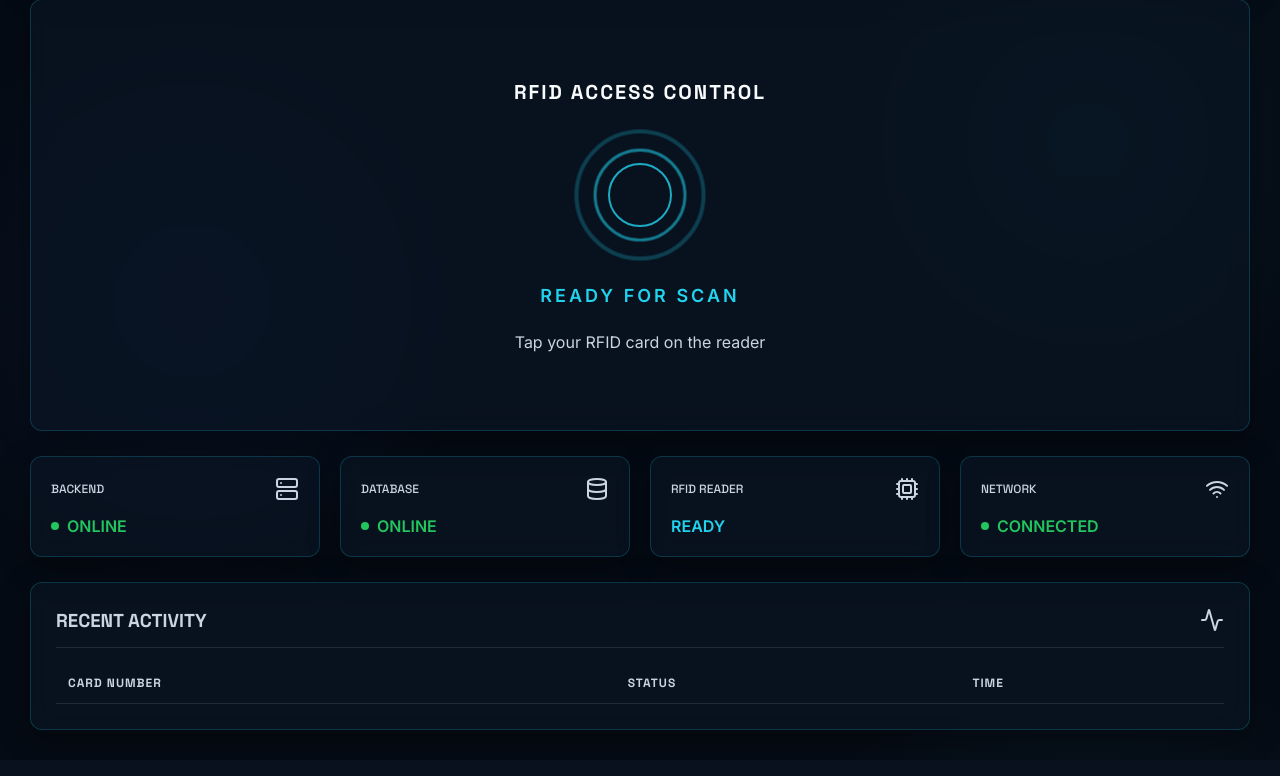
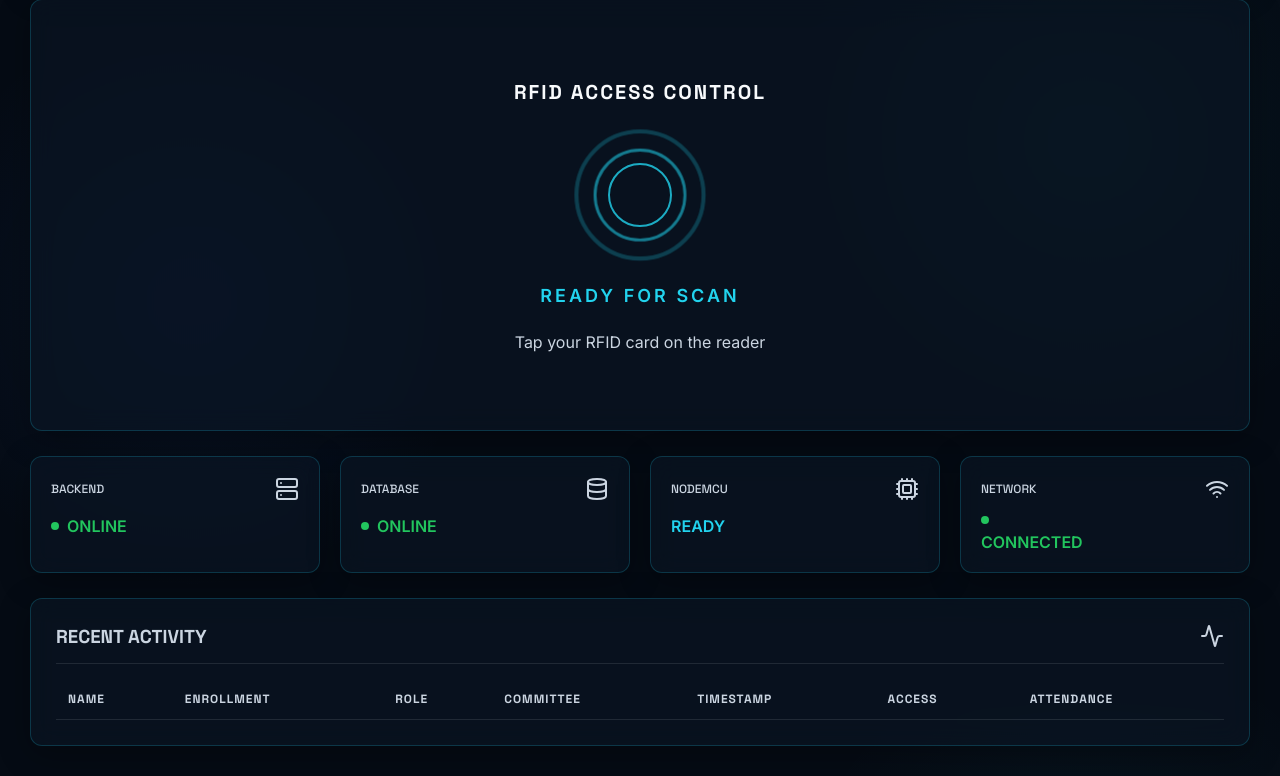
Before and after one commit to devmdave/GU-RFID-COUNCIL-PROJECT, a Flask app: template software/templates/dashboard.html in a window 1280 px wide. Shown: the part 99-875 px from the top of the page. Before the commit the page ends 837 px from the top, so only its background shows below. Run offline with Flask 3, Linux system fonts and the light colour scheme; the template is opened without the code that fills it, so the values that code supplies are empty; some libraries are stand-ins or nearby versions.

Commit message:
implemented access feature of students (exit logs if 15 mins timeframe)

```diff
--- a/software/app.py
+++ b/software/app.py
@@ -7,7 +7,9 @@ import re
 import time
 import requests
 from functools import wraps
-from flask import Flask, request, jsonify, render_template, redirect, url_for, session, abort, Response
+from flask import Flask, request, jsonify, render_template, redirect, url_for, session, abort, Response, send_file
+import io
+import openpyxl
 from flask_sqlalchemy import SQLAlchemy
 from flask_migrate import Migrate
 from werkzeug.security import generate_password_hash, check_password_hash
@@ -45,16 +47,28 @@ class Card(db.Model):
     id = db.Column(db.Integer, primary_key=True)
     number = db.Column(db.String(50), unique=True, nullable=False)
     active = db.Column(db.Boolean, default=True, nullable=False)
+    name = db.Column(db.String(100), nullable=True)
+    enrollment = db.Column(db.String(50), nullable=True)
+    role = db.Column(db.String(50), nullable=True)
+    committee = db.Column(db.String(50), nullable=True)
 
 class AccessLog(db.Model):
     __tablename__ = 'access_logs'
     id = db.Column(db.Integer, primary_key=True)
     number = db.Column(db.String(50), nullable=False)
+    name = db.Column(db.String(100), nullable=True)
+    enrollment = db.Column(db.String(50), nullable=True)
+    role = db.Column(db.String(50), nullable=True)
+    committee = db.Column(db.String(50), nullable=True)
     access = db.Column(db.String(20), nullable=False)
+    attendance = db.Column(db.String(20), nullable=True)
     timestamp = db.Column(db.DateTime, default=datetime.datetime.utcnow)
 
 # SSE client queues
 sse_clients = []
+
+# Global memory for NodeMCU IP
+last_known_nodemcu_ip = None
 
 # --- AUTH & RBAC DECORATORS ---
 
@@ -126,6 +140,11 @@ def logout():
 def dashboard():
     return render_template('dashboard.html')
 
+@app.route('/access-logs')
+@login_required
+def access_logs_page():
+    return render_template('access_logs.html')
+
 @app.route('/settings')
 @login_required
 @role_required('superadmin', 'admin')
@@ -176,6 +195,9 @@ def create_user():
 
 @app.route('/verify', methods=['POST'])
 def verify():
+    global last_known_nodemcu_ip
+    last_known_nodemcu_ip = request.remote_addr
+
     data = request.get_json()
     if not data or 'number' not in data:
         return jsonify({"success": False, "error": "Missing number in payload"}), 400
@@ -183,43 +205,206 @@ def verify():
     number = str(data['number']).strip()
     if not number:
         return jsonify({"success": False, "error": "Empty number"}), 400
+
     card = Card.query.filter_by(number=number).first()
-    access_status = "granted" if card and card.active else "denied"
+    if not card or not card.active:
+        return jsonify({"success": False, "access": "denied", "message": "Card not found or inactive"})
 
-    new_log = AccessLog(number=number, access=access_status)
-    db.session.add(new_log)
-    db.session.commit()
+    now = datetime.datetime.utcnow()
 
-    event_data = {
-        "id": new_log.id,
-        "number": number,
-        "access": access_status,
-        "timestamp": new_log.timestamp.strftime("%H:%M:%S")
-    }
+    if card.enrollment:
+        latest_log = AccessLog.query.filter_by(enrollment=card.enrollment).order_by(AccessLog.timestamp.desc()).first()
+    else:
+        latest_log = AccessLog.query.filter_by(number=number).order_by(AccessLog.timestamp.desc()).first()
 
-    for q in sse_clients:
-        q.put({"success": True, "scan": event_data})
+    if latest_log and latest_log.access == 'ENTRY' and latest_log.attendance == 'PENDING':
+        elapsed = (now - latest_log.timestamp).total_seconds()
+        if elapsed >= 15 * 60:
+            access_status = "EXIT"
+            attendance_status = "COUNTED"
+            logged = True
 
-    print(f"Received number: {number}", file=sys.stderr)
-    print(f"Access: {access_status.upper()}", file=sys.stderr)
+            new_log = AccessLog(
+                number=number,
+                name=card.name,
+                enrollment=card.enrollment,
+                role=card.role,
+                committee=card.committee,
+                access=access_status,
+                attendance=attendance_status,
+                timestamp=now
+            )
+            db.session.add(new_log)
+            db.session.commit()
 
-    return jsonify({"success": True, "access": access_status})
+            event_data = {
+                "id": new_log.id,
+                "number": number,
+                "name": card.name,
+                "enrollment": card.enrollment,
+                "role": card.role,
+                "committee": card.committee,
+                "access": access_status,
+                "attendance": attendance_status,
+                "timestamp": new_log.timestamp.strftime("%H:%M:%S")
+            }
+
+            for q in sse_clients:
+                q.put({"success": True, "scan": event_data})
+
+            return jsonify({
+                "success": True,
+                "access": "exit",
+                "attendance": "counted",
+                "logged": True
+            })
+        else:
+            event_data = {
+                "number": number,
+                "name": card.name,
+                "access": "blocked",
+                "message": "Minimum 15 minutes are required between Entry and Exit."
+            }
+            for q in sse_clients:
+                q.put({"success": True, "scan": event_data, "blocked": True})
+
+            return jsonify({
+                "success": True,
+                "access": "blocked",
+                "attendance": "not_counted",
+                "logged": False,
+                "message": "Attendance will not be counted. Minimum 15 minutes are required between Entry and Exit."
+            })
+    else:
+        access_status = "ENTRY"
+        attendance_status = "PENDING"
+        logged = True
+
+        new_log = AccessLog(
+            number=number,
+            name=card.name,
+            enrollment=card.enrollment,
+            role=card.role,
+            committee=card.committee,
+            access=access_status,
+            attendance=attendance_status,
+            timestamp=now
+        )
+        db.session.add(new_log)
+        db.session.commit()
+
+        event_data = {
+            "id": new_log.id,
+            "number": number,
+            "name": card.name,
+            "enrollment": card.enrollment,
+            "role": card.role,
+            "committee": card.committee,
+            "access": access_status,
+            "attendance": attendance_status,
+            "timestamp": new_log.timestamp.strftime("%H:%M:%S")
+        }
+
+        for q in sse_clients:
+            q.put({"success": True, "scan": event_data})
+
+        return jsonify({
+            "success": True,
+            "access": "entry",
+            "attendance": "pending",
+            "logged": True
+        })
 
 @app.route('/api/access-logs', methods=['GET'])
 @login_required
 def access_logs():
-    logs = AccessLog.query.order_by(AccessLog.timestamp.desc()).limit(15).all()
+    query = AccessLog.query
+
+    date_str = request.args.get('date')
+    if date_str:
+        try:
+            target_date = datetime.datetime.strptime(date_str, '%Y-%m-%d').date()
+            start_dt = datetime.datetime.combine(target_date, datetime.datetime.min.time())
+            end_dt = datetime.datetime.combine(target_date, datetime.datetime.max.time())
+            query = query.filter(AccessLog.timestamp >= start_dt, AccessLog.timestamp <= end_dt)
+        except ValueError:
+            pass
+
+    query = query.order_by(AccessLog.timestamp.desc())
+
+    limit_str = request.args.get('limit')
+    if limit_str != 'all':
+        try:
+            limit = int(limit_str) if limit_str else 15
+            query = query.limit(limit)
+        except ValueError:
+            query = query.limit(15)
+
+    logs = query.all()
     logs_data = [{
         "id": log.id,
         "number": log.number,
+        "name": log.name,
+        "enrollment": log.enrollment,
+        "role": log.role,
+        "committee": log.committee,
         "access": log.access,
-        "timestamp": log.timestamp.strftime("%H:%M:%S")
+        "attendance": log.attendance,
+        "timestamp": log.timestamp.strftime("%Y-%m-%d %H:%M:%S")
     } for log in logs]
 
     return jsonify({
         "success": True,
         "logs": logs_data
     })
+
+@app.route('/api/access-logs/export', methods=['GET'])
+@login_required
+def export_access_logs():
+    query = AccessLog.query
+    date_str = request.args.get('date')
+    filename = "access_logs_all.xlsx"
+
+    if date_str:
+        try:
+            target_date = datetime.datetime.strptime(date_str, '%Y-%m-%d').date()
+            start_dt = datetime.datetime.combine(target_date, datetime.datetime.min.time())
+            end_dt = datetime.datetime.combine(target_date, datetime.datetime.max.time())
+            query = query.filter(AccessLog.timestamp >= start_dt, AccessLog.timestamp <= end_dt)
+            filename = f"access_logs_{date_str}.xlsx"
+        except ValueError:
+            pass
+
+    logs = query.order_by(AccessLog.timestamp.desc()).all()
+
+    wb = openpyxl.Workbook()
+    ws = wb.active
+    ws.title = "Access Logs"
+
+    headers = ["Name", "Enrollment", "Role", "Committee", "Timestamp", "Access", "Attendance"]
+    ws.append(headers)
+
+    for log in logs:
+        ws.append([
+            log.name or '-',
+            log.enrollment or '-',
+            log.role or '-',
+            log.committee or '-',
+            log.timestamp.strftime("%Y-%m-%d %H:%M:%S") if log.timestamp else '-',
+            log.access or '-',
+            log.attendance or '-'
+        ])
+
+    output = io.BytesIO()
+    wb.save(output)
+    output.seek(0)
+
+    return send_file(
+        output,
+        as_attachment=True,
+        download_name=filename,
+        mimetype='application/vnd.openxmlformats-officedocument.spreadsheetml.sheet'
+    )
 
 @app.route('/api/scan-events', methods=['GET'])
 @login_required
@@ -300,5 +485,45 @@ def serial_stream():
 
     return Response(generate(), mimetype='text/event-stream')
 
+@app.route('/api/device/status', methods=['GET'])
+@login_required
+def device_status():
+    try:
+        r = requests.get('http://host.docker.internal:8765/network-status', timeout=5)
+        net_info = r.json()
+    except Exception:
+        net_info = {
+            "status": "disconnected",
+            "ip": None,
+            "ssid": None,
+            "interface": None
+        }
+
+    nodemcu_info = {
+        "status": "offline",
+        "device": "NodeMCU",
+        "ip": None,
+        "uptime": None
+    }
+
+    global last_known_nodemcu_ip
+
+    if last_known_nodemcu_ip:
+        nodemcu_info["ip"] = last_known_nodemcu_ip
+        try:
+            r = requests.get(f'http://{last_known_nodemcu_ip}/status', timeout=2)
+            if r.status_code == 200:
+                data = r.json()
+                nodemcu_info.update(data)
+                nodemcu_info["status"] = "online"
+        except Exception:
+            pass
+
+    return jsonify({
+        "success": True,
+        "nodemcu": nodemcu_info,
+        "network": net_info
+    })
+
 if __name__ == '__main__':
     app.run(host='0.0.0.0', port=5000)
--- a/software/static/css/style.css
+++ b/software/static/css/style.css
@@ -433,6 +433,30 @@ body {
     border: 1px solid var(--status-red);
 }
 
+.badge-entry {
+    background: rgba(34, 211, 238, 0.2);
+    color: var(--accent-cyan);
+    border: 1px solid var(--accent-cyan);
+}
+
+.badge-exit {
+    background: rgba(37, 99, 235, 0.2);
+    color: var(--accent-blue-light);
+    border: 1px solid var(--accent-blue-light);
+}
+
+.badge-counted {
+    background: var(--status-green-glow);
+    color: var(--status-green);
+    border: 1px solid var(--status-green);
+}
+
+.badge-pending {
+    background: rgba(234, 179, 8, 0.2);
+    color: #EAB308;
+    border: 1px solid #EAB308;
+}
+
 /* Modal */
 .modal-overlay {
     position: fixed;
--- a/software/static/js/dashboard.js
+++ b/software/static/js/dashboard.js
@@ -23,7 +23,10 @@ function initSSE() {
         try {
             const data = JSON.parse(event.data);
             if (data.success && data.scan) {
-                showModal(data.scan);
+                showModal(data.scan, data.blocked);
+                if (!data.blocked) {
+                    addToActivityTable(data.scan);
+                }
             }
         } catch (e) {
             console.error("Error parsing SSE data", e);
@@ -53,43 +56,65 @@ async function fetchAccessLogsOnce() {
 }
 
 function addToActivityTable(data) {
-    const isGranted = data.access === 'granted';
-    const badgeClass = isGranted ? 'badge-granted' : 'badge-denied';
-    const statusText = isGranted ? 'GRANTED' : 'DENIED';
+    let accessBadge = 'badge-denied';
+    if (data.access === 'EXIT') accessBadge = 'badge-exit';
+    if (data.access === 'ENTRY') accessBadge = 'badge-entry';
+
+    let attBadge = 'badge-denied';
+    if (data.attendance === 'COUNTED') attBadge = 'badge-counted';
+    if (data.attendance === 'PENDING') attBadge = 'badge-pending';
 
     const tr = document.createElement('tr');
     tr.innerHTML = `
-        <td class="font-space">${data.number}</td>
-        <td><span class="badge ${badgeClass}">${statusText}</span></td>
-        <td>${data.timestamp}</td>
+        <td class="font-space">${data.name || '-'}</td>
+        <td class="font-space">${data.enrollment || '-'}</td>
+        <td>${data.role || '-'}</td>
+        <td>${data.committee || '-'}</td>
+        <td>${data.timestamp || '-'}</td>
+        <td><span class="badge ${accessBadge}">${data.access || '-'}</span></td>
+        <td><span class="badge ${attBadge}">${data.attendance || '-'}</span></td>
     `;
 
-    // Insert at top
     activityTbody.insertBefore(tr, activityTbody.firstChild);
 
-    // Keep only last 10 rows
-    if (activityTbody.children.length > 10) {
+    if (activityTbody.children.length > 15) {
         activityTbody.removeChild(activityTbody.lastChild);
     }
 }
 
-function showModal(data) {
+function showModal(data, isBlocked = false) {
     clearTimeout(modalTimeout);
 
-    const isGranted = data.access === 'granted';
+    const isGranted = !isBlocked && data.access !== 'denied';
 
     // Reset classes
     modalCard.className = 'modal-card glass-panel';
-    modalCard.classList.add(isGranted ? 'modal-granted' : 'modal-denied');
+    if (isBlocked) {
+        modalCard.classList.add('modal-denied'); // use denied color/styles
+    } else if (isGranted) {
+        modalCard.classList.add('modal-granted');
+    } else {
+        modalCard.classList.add('modal-denied');
+    }
 
     // Update content
-    modalCardNumber.textContent = data.number;
+    modalCardNumber.textContent = data.name ? `${data.name} (${data.number})` : data.number;
 
-    if (isGranted) {
-        modalTitle.textContent = 'ACCESS GRANTED';
-        modalMessage.textContent = 'Access has been granted.';
+    if (isBlocked) {
+        modalTitle.textContent = 'ATTENDANCE NOT COUNTED';
+        modalMessage.innerHTML = 'Minimum 15 minutes are required between<br>Entry and Exit.';
+        modalIcon.setAttribute('data-lucide', 'x-circle');
+        modalBadge.innerHTML = '<i data-lucide="x"></i> BLOCKED';
+    } else if (isGranted) {
+        if (data.access === 'EXIT') {
+            modalTitle.textContent = 'VALID EXIT';
+            modalMessage.textContent = 'Access has been logged as EXIT.';
+        } else {
+            modalTitle.textContent = 'VALID ENTRY';
+            modalMessage.textContent = 'Access has been logged as ENTRY.';
+        }
         modalIcon.setAttribute('data-lucide', 'check-circle');
-        modalBadge.innerHTML = '<i data-lucide="check"></i> VERIFIED';
+        modalBadge.innerHTML = `<i data-lucide="check"></i> ${data.attendance || 'VERIFIED'}`;
     } else {
         modalTitle.textContent = 'ACCESS DENIED';
         modalMessage.textContent = 'Access has been denied.';
@@ -103,10 +128,10 @@ function showModal(data) {
     // Show modal
     modalOverlay.classList.add('active');
 
-    // Auto close after 3 seconds
+    // Auto close after 4 seconds
     modalTimeout = setTimeout(() => {
         closeModal();
-    }, 3000);
+    }, 4000);
 }
 
 function closeModal() {
--- /dev/null
+++ b/software/static/js/status.js
@@ -0,0 +1,88 @@
+async function fetchAndUpdateWirelessStatus() {
+    const statusEls = document.querySelectorAll('.wireless-status-container');
+    if (!statusEls.length) return;
+
+    // Set initial loading state
+    statusEls.forEach(container => {
+        container.innerHTML = `
+            <div style="display: flex; gap: 20px; font-size: 13px; color: var(--text-gray);">
+                <div>
+                    <strong style="color: var(--text-light);">NodeMCU</strong><br>
+                    <span style="color: #fbbf24;">🟡 Checking...</span>
+                </div>
+                <div>
+                    <strong style="color: var(--text-light);">Network</strong><br>
+                    <span style="color: #fbbf24;">🟡 Checking...</span>
+                </div>
+            </div>
+        `;
+    });
+
+    try {
+        const response = await fetch('/api/device/status');
+        const data = await response.json();
+
+        const nodemcu = data.nodemcu || {};
+        const network = data.network || {};
+
+        let nodemcuHtml = '';
+        if (nodemcu.status === 'online') {
+            nodemcuHtml = `
+                <strong style="color: var(--text-light);">NodeMCU</strong><br>
+                <span style="color: var(--status-green);">🟢 ONLINE</span><br>
+                IP: ${nodemcu.ip}
+            `;
+        } else {
+            nodemcuHtml = `
+                <strong style="color: var(--text-light);">NodeMCU</strong><br>
+                <span style="color: var(--status-red);">🔴 OFFLINE</span>
+            `;
+        }
+
+        let networkHtml = '';
+        if (network.status === 'connected') {
+            networkHtml = `
+                <strong style="color: var(--text-light);">Network</strong><br>
+                <span style="color: var(--status-green);">🟢 CONNECTED</span><br>
+                ${network.ssid ? 'Wi-Fi: ' + network.ssid + '<br>' : ''}
+                Laptop IP: ${network.ip || 'Unknown'}
+            `;
+        } else {
+            networkHtml = `
+                <strong style="color: var(--text-light);">Network</strong><br>
+                <span style="color: var(--status-red);">🔴 DISCONNECTED</span>
+            `;
+        }
+
+        statusEls.forEach(container => {
+            container.innerHTML = `
+                <div style="display: flex; gap: 30px; font-size: 13px; color: var(--text-gray); align-items: flex-start;">
+                    <div>${nodemcuHtml}</div>
+                    <div>${networkHtml}</div>
+                </div>
+            `;
+        });
+
+        // Also update navbar if exists
+        const navStatus = document.querySelector('.nav-status-indicator');
+        if (navStatus) {
+            if (nodemcu.status === 'online') {
+                navStatus.innerHTML = `<span class="pulse-dot" style="background-color: var(--status-green);"></span> NodeMCU Online`;
+            } else {
+                navStatus.innerHTML = `<span class="pulse-dot" style="background-color: var(--status-red);"></span> NodeMCU Offline`;
+            }
+        }
+
+    } catch (error) {
+        console.error('Error fetching wireless status:', error);
+        statusEls.forEach(container => {
+            container.innerHTML = `
+                <div style="color: var(--status-red); font-size: 13px;">
+                    🔴 Failed to load status
+                </div>
+            `;
+        });
+    }
+}
+
+document.addEventListener('DOMContentLoaded', fetchAndUpdateWirelessStatus);
--- a/software/templates/dashboard.html
+++ b/software/templates/dashboard.html
@@ -20,7 +20,7 @@
             {% endif %}
         </div>
         <div class="nav-right">
-            <div class="status-indicator">
+            <div class="status-indicator" id="nav-status-indicator">
                 <span class="pulse-dot"></span> System Online
             </div>
             <div class="user-profile">
@@ -70,10 +70,10 @@
             </div>
             <div class="status-card glass-panel">
                 <div class="card-header">
-                    <span class="text-gray text-sm font-space">RFID READER</span>
+                    <span class="text-gray text-sm font-space">NODEMCU</span>
                     <i data-lucide="cpu" class="text-gray"></i>
                 </div>
-                <div class="card-value text-cyan">
+                <div class="card-value text-cyan" id="status-rfid-value" style="display: flex; flex-direction: column; align-items: flex-start;">
                     READY
                 </div>
             </div>
@@ -82,7 +82,7 @@
                     <span class="text-gray text-sm font-space">NETWORK</span>
                     <i data-lucide="wifi" class="text-gray"></i>
                 </div>
-                <div class="card-value text-green">
+                <div class="card-value text-green" id="status-network-value" style="display: flex; flex-direction: column; align-items: flex-start;">
                     <span class="dot bg-green"></span> CONNECTED
                 </div>
             </div>
@@ -99,9 +99,13 @@
                     <table class="activity-table">
                         <thead>
                             <tr>
-                                <th>CARD NUMBER</th>
-                                <th>STATUS</th>
-                                <th>TIME</th>
+                                <th>NAME</th>
+                                <th>ENROLLMENT</th>
+                                <th>ROLE</th>
+                                <th>COMMITTEE</th>
+                                <th>TIMESTAMP</th>
+                                <th>ACCESS</th>
+                                <th>ATTENDANCE</th>
                             </tr>
                         </thead>
                         <tbody id="activity-tbody">
@@ -136,5 +140,6 @@
     <script>
         lucide.createIcons();
     </script>
+    <script src="{{ url_for('static', filename='js/status.js') }}"></script>
 </body>
 </html>
--- a/software/templates/settings.html
+++ b/software/templates/settings.html
@@ -20,7 +20,7 @@
             {% endif %}
         </div>
         <div class="nav-right">
-            <div class="status-indicator">
+            <div class="status-indicator" id="nav-status-indicator">
                 <span class="pulse-dot"></span> System Online
             </div>
             <div class="user-profile">
@@ -32,6 +32,9 @@
 
     <main class="dashboard-container">
         <h2 class="font-space section-title">SYSTEM SETTINGS</h2>
+
+        <!-- Wireless Status Display -->
+        <div class="wireless-status-container"></div>
 
         <div class="bottom-grid" style="grid-template-columns: 1fr 1fr; gap: 20px; align-items: start;">
             <!-- Device Configuration -->
@@ -363,5 +366,6 @@
             }
         }
     </script>
+    <script src="{{ url_for('static', filename='js/status.js') }}"></script>
 </body>
 </html>
```
Also changed, not shown: software/migrations/versions/b1c97ca01a4e_added_fields_for_15_min_rule.py (added, +63 -0 lines), software/requirements.txt (+3 -0 lines), software/seed.py (+36 -9 lines), software/serial_bridge.py (+34 -0 lines).
